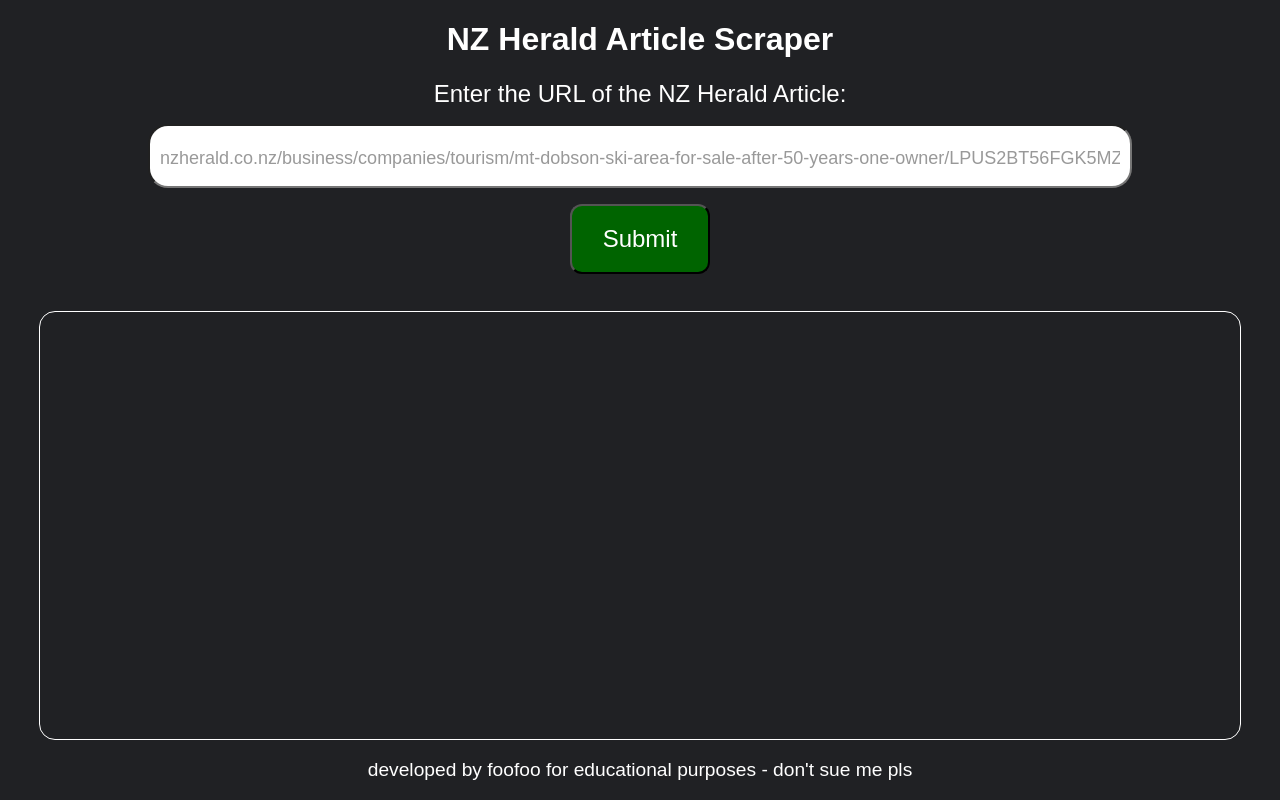
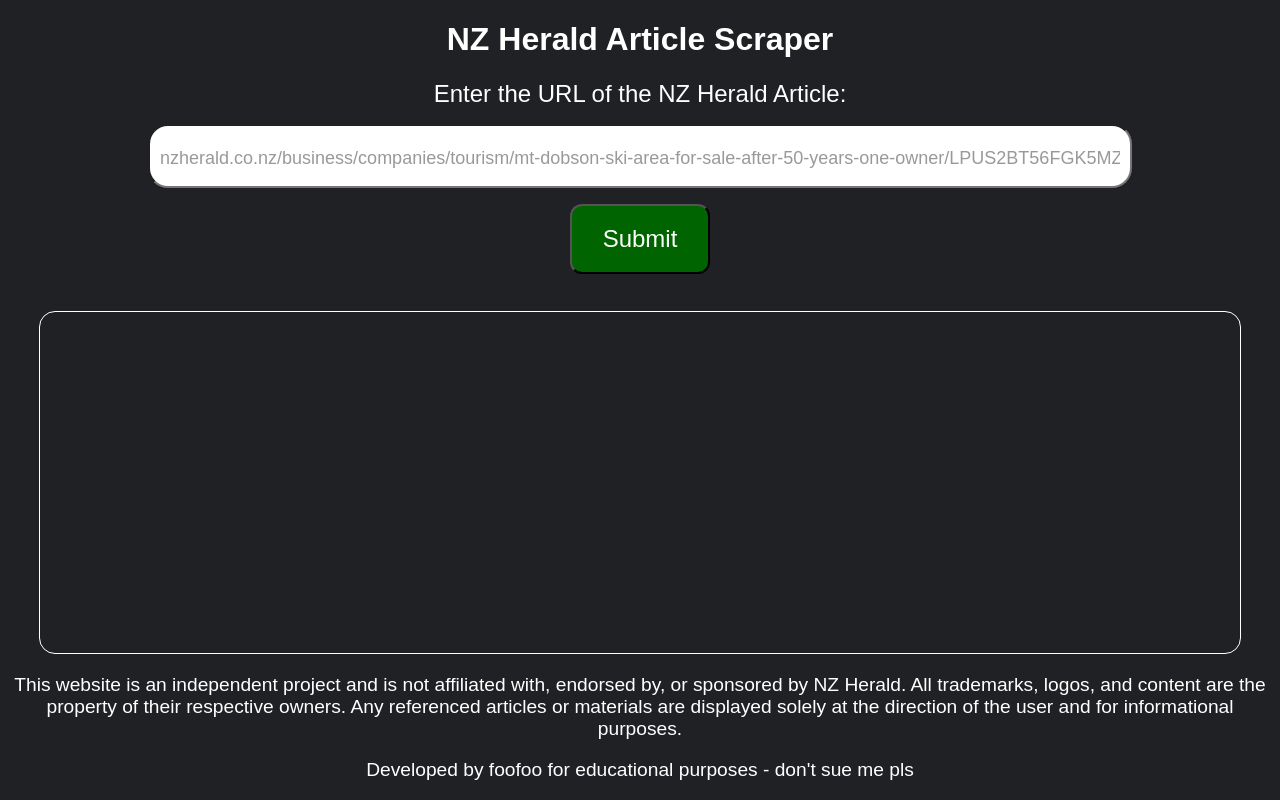
Before and after one commit to xFooFoo/NZHerald-Article-Scraper, a React (Create React App) app in the folder frontend/: page / in a window 1280 px wide. Built offline with nearby package versions, Linux system fonts and the light colour scheme.

Commit message:
add clause

```diff
--- a/frontend/src/App.tsx
+++ b/frontend/src/App.tsx
@@ -117,7 +117,10 @@
           })}
         </div>
         <footer className='footerStyle'>
-          <p>developed by foofoo for educational purposes - don't sue me pls</p>
+        <p>
+          This website is an independent project and is not affiliated with, endorsed by, or sponsored by NZ Herald.
+          All trademarks, logos, and content are the property of their respective owners. Any referenced articles or materials are displayed solely at the direction of the user and for informational purposes.</p>
+        <p>Developed by foofoo for educational purposes - don't sue me pls</p>
         </footer>
       </div>
     </>
```
